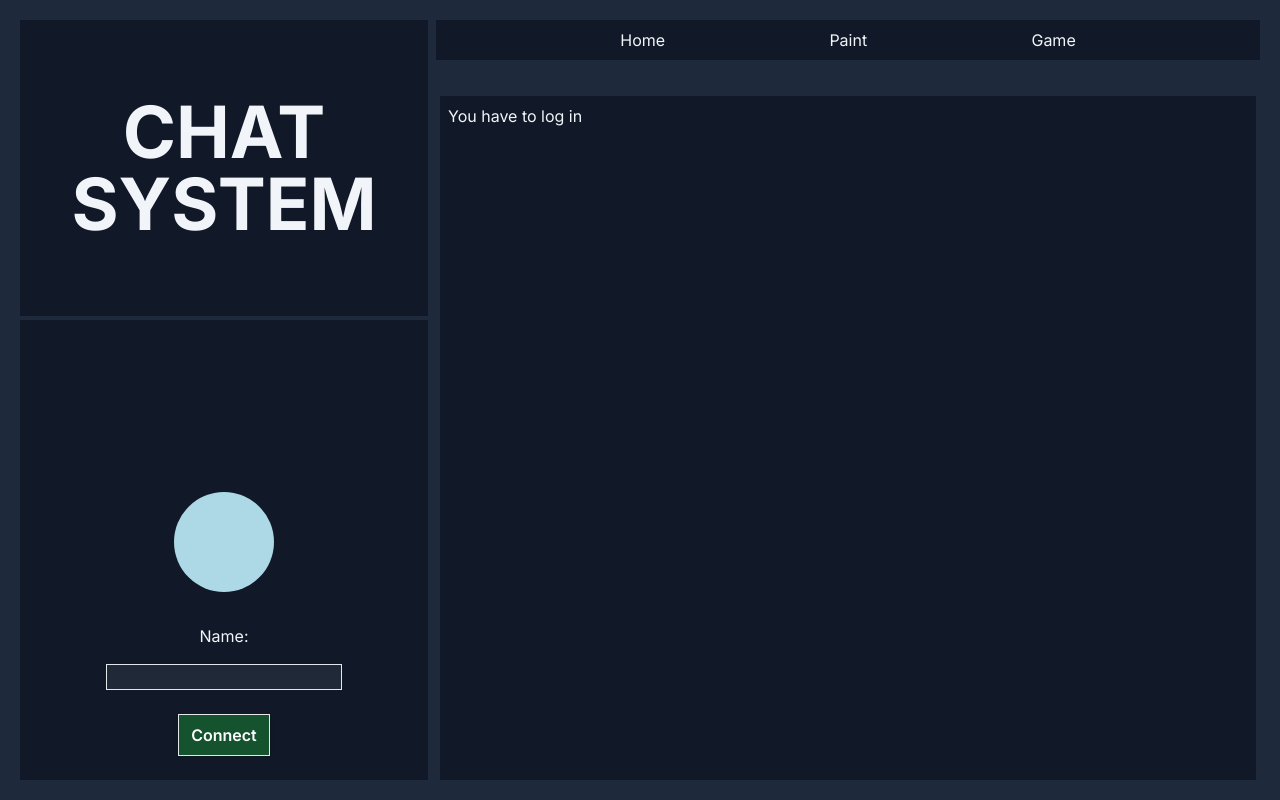
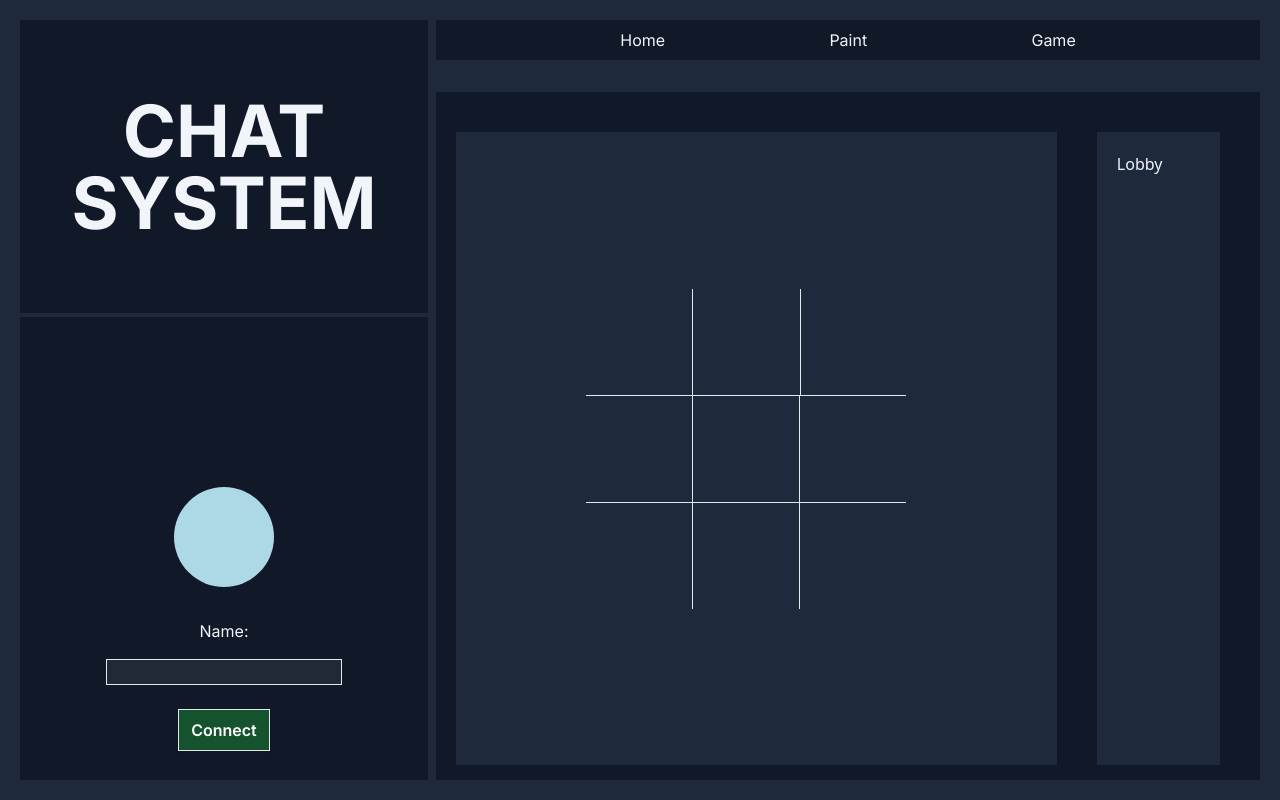
Before and after one commit to Jankal43/ChatApp, a Next.js app in the folder onlineapp/: page /game in a window 1280 px wide. Built offline with nearby package versions, Linux system fonts and the light colour scheme.

Commit message:
game grid

```diff
--- a/onlineapp/src/app/game/page.tsx
+++ b/onlineapp/src/app/game/page.tsx
@@ -1,8 +1,24 @@
 export default function Page() {
 
     return (
-    <div className="gameContainer bg-gray-900 m-1 h-screen">
-            GAME
+    <div className="gameContainer bg-gray-900 m-1 h-screen p-5">
+
+            <div className="bg-slate-800 text-slate-100 h-5/6 w-5/6 p-5 m-5 pl-0 ml-0 flex items-center justify-center text-9xl">
+                <div className="board grid grid-cols-3 min-h-80 min-w-80">
+                    <div className="border-b border-r"> </div>
+                    <div className="border-b"> </div>
+                    <div className="border-b border-l"> </div>
+                    <div className="border-b border-r"> </div>
+                    <div className="border-b border-r"> </div>
+                    <div className="border-b "> </div>
+                    <div className="border-r"> </div>
+                    <div className="border-r"> </div>
+                    <div className=""> </div>
+                </div>
+            </div>
+        <div className="bg-slate-800 text-slate-100 font-sans flex-grow w-1/6 m-5 p-5 h-5/6">
+                 Lobby
+        </div>
     </div>
   );
 }
--- a/onlineapp/src/app/globals.css
+++ b/onlineapp/src/app/globals.css
@@ -72,6 +72,12 @@ body {
   justify-content: center;
 }
 
+.gameContainer {
+  display: flex;
+  flex-direction: row;
+  justify-content: center;
+}
+
 .toolBar ul {
   padding-left: 20px;
   list-style-position: inside;
@@ -81,3 +87,8 @@ body {
   margin-bottom: 5px;
   color: white;
 }
+
+/*.board div {*/
+/*  min-height: 200px;*/
+/*  min-width: 200px;*/
+/*}*/
--- a/onlineapp/src/app/layout.tsx
+++ b/onlineapp/src/app/layout.tsx
@@ -23,12 +23,12 @@ export default function RootLayout({
         <UserBlock setIsLoggedIn={setIsLoggedIn} />
         <NavBar />
 
-         {isLoggedIn ? (
-          <>{children}</>
-        ) : (
-          <p className="h-screen bg-gray-900 p-2 m-2">You have to log in</p>
-        )}
-        {/*{children}*/}
+        {/* {isLoggedIn ? (*/}
+        {/*  <>{children}</>*/}
+        {/*) : (*/}
+        {/*  <p className="h-screen bg-gray-900 p-2 m-2">You have to log in</p>*/}
+        {/*)}*/}
+        {children}
       </body>
     </html>
   );
```
